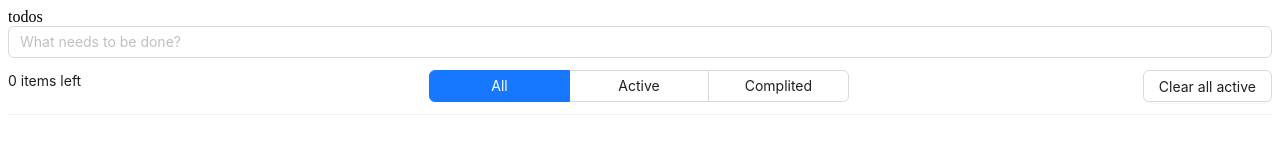
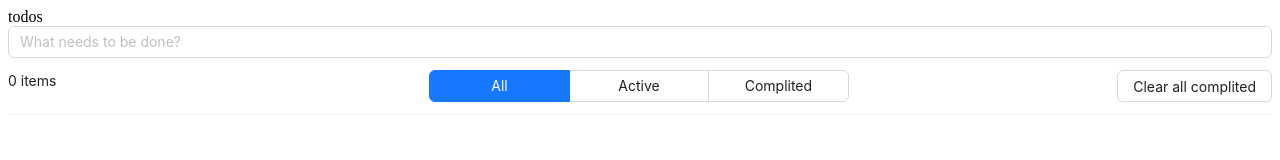
Before and after one commit to Docaner/todos, a React (Vite) app: page / in a window 1280 px wide. Shown: the top 160 px of the page. Built offline with nearby package versions, Linux system fonts and the light colour scheme.

Commit message:
Доделан основной функционал

```diff
--- a/src/components/App.tsx
+++ b/src/components/App.tsx
@@ -1,7 +1,7 @@
 import { Input, List, RadioChangeEvent } from 'antd';
 import Header from './Header';
 import { Todo, TodoType } from '../types/data';
-import { useState } from 'react';
+import { useMemo, useState } from 'react';
 import TodoItem from './TodoItem';
 
 function App(): JSX.Element {
@@ -15,8 +15,23 @@ function App(): JSX.Element {
 
 	function handleKeyDown(e: React.KeyboardEvent<HTMLInputElement>) {
 		if (e.key !== 'Enter' || !text.length) return;
-		setList(l => [...l, { title: text, type: TodoType.Active }]);
+		setList(l => [
+			...l,
+			{ title: text, type: TodoType.Active, id: new Date().getTime() },
+		]);
+		setText('');
 	}
+
+	function handleAllClear() {
+		setList(l => l.filter(v => v.type !== TodoType.Complited));
+	}
+
+	function handleChangeType(value: Todo) {
+		console.log(list, value);
+		setList(l => l.map(v => (v.id === value.id ? value : v)));
+	}
+
+	const data = useMemo(() => list.filter(i => isType(i, type)), [list, type]);
 
 	return (
 		<div>
@@ -30,16 +45,16 @@ function App(): JSX.Element {
 			<List
 				header={
 					<Header
-						count={list.length}
+						count={data.length}
 						type={type}
 						onChangeType={handleOnChangeType}
-						onAllClear={() => {}}
+						onAllClear={handleAllClear}
 					/>
 				}
-				dataSource={list}
+				dataSource={data}
 				renderItem={item => (
 					<List.Item>
-						<TodoItem value={item} />
+						<TodoItem value={item} onChange={handleChangeType} />
 					</List.Item>
 				)}
 			/>
@@ -47,4 +62,16 @@ function App(): JSX.Element {
 	);
 }
 
+function isType(el: Todo, value: TodoType) {
+	switch (value) {
+		case TodoType.Complited:
+		case TodoType.Active:
+			return el.type === value;
+		case TodoType.All:
+			return true;
+		default:
+			return false;
+	}
+}
+
 export default App;
--- a/src/components/Header.tsx
+++ b/src/components/Header.tsx
@@ -9,7 +9,9 @@ function Header({
 }: HeaderProps): JSX.Element {
 	return (
 		<Row>
-			<Col span={8}>{count} items left</Col>
+			<Col span={8}>
+				{count} items {getCountText(type)}
+			</Col>
 			<Col span={8}>
 				<Radio.Group
 					style={{ width: '100%' }}
@@ -22,7 +24,7 @@ function Header({
 			</Col>
 			<Col span={8}>
 				<Button style={{ float: 'right' }} onClick={onAllClear}>
-					Clear all active
+					Clear all complited
 				</Button>
 			</Col>
 		</Row>
@@ -47,4 +49,15 @@ const options: CheckboxOptionType<TodoType>[] = [
 	},
 ];
 
+function getCountText(type: TodoType) {
+	switch (type) {
+		case TodoType.Active:
+			return 'left';
+		case TodoType.Complited:
+			return 'complited';
+		default:
+			return '';
+	}
+}
+
 export default Header;
--- a/src/components/TodoItem.tsx
+++ b/src/components/TodoItem.tsx
@@ -1,11 +1,32 @@
-import { Todo } from '../types/data';
+import { Checkbox, Row } from 'antd';
+import { Todo, TodoType } from '../types/data';
+import { CheckboxChangeEvent } from 'antd/es/checkbox';
 
-function TodoItem({ value }: { value: Todo }): JSX.Element {
+function TodoItem({
+	value,
+	onChange,
+}: {
+	value: Todo;
+	onChange: (value: Todo) => void;
+}): JSX.Element {
+	function handleChange(e: CheckboxChangeEvent) {
+		onChange({
+			...value,
+			type: e.target.checked ? TodoType.Complited : TodoType.Active,
+		});
+	}
+
 	const { title, type } = value;
+
 	return (
-		<>
-			{title} - {type}
-		</>
+		<Row>
+			<Checkbox
+				checked={type === TodoType.Complited}
+				onChange={handleChange}
+				style={{ marginInline: '20px' }}
+			/>
+			{title}
+		</Row>
 	);
 }
 
--- a/src/types/data.ts
+++ b/src/types/data.ts
@@ -7,6 +7,7 @@ export enum TodoType {
 }
 
 export interface Todo {
+	id: number;
 	title: string;
 	type: TodoType;
 }
```
